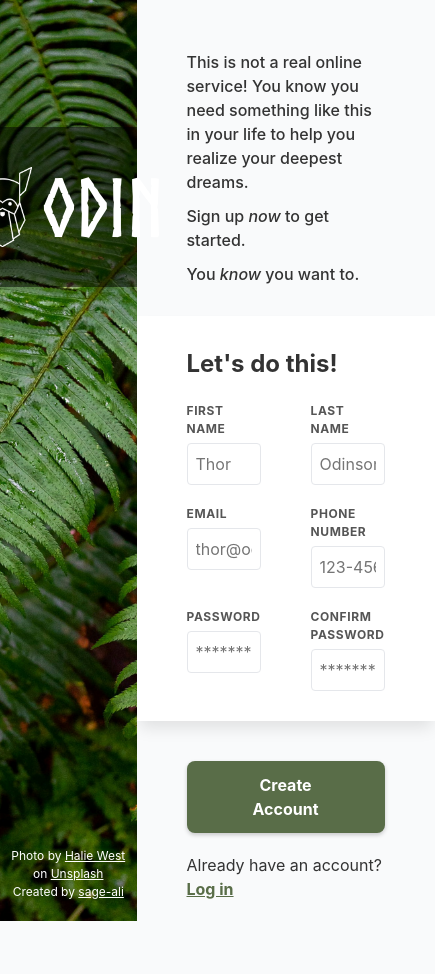
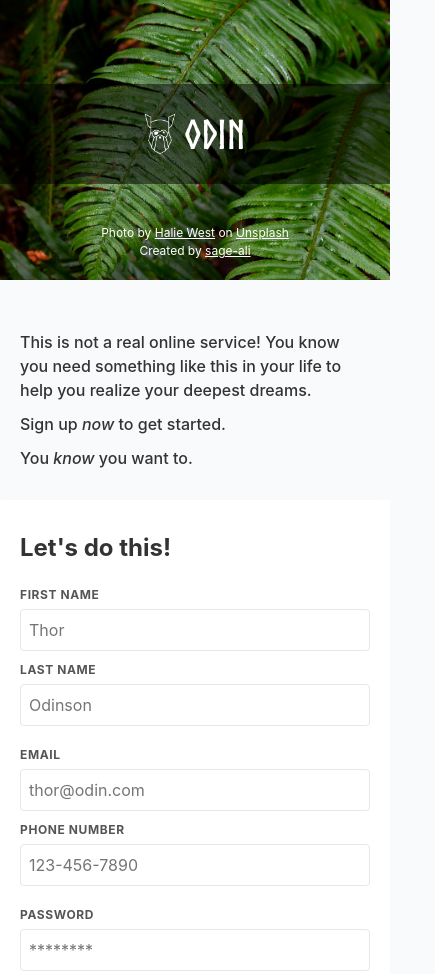
Before and after one commit to sage-ali/odin-project, a plain HTML site: page sign-up-form/index.html in a window 390 px wide. Shown: the top 974 px of the page, 435 px wide, since content can reach past the window. Before the commit the page ends 921 px from the top, so only its background shows below. Drawn offline with nearby package versions, Linux system fonts and the light colour scheme.

Commit message:
style(sign-up-form): add responsiveness to the form

```diff
--- a/sign-up-form/styles/style.css
+++ b/sign-up-form/styles/style.css
@@ -350,8 +350,38 @@ body {
    6. Responsive tweaks
 ========================================= */
 
-@media (max-width: 600px) {
+@media (max-width: 768px) {
+  .split-screen {
+    flex-direction: column;
+  }
+  .sidebar {
+    flex: none;
+    gap: 3rem;
+  }
+
+  .sidebar__logo-container {
+    margin-top: 10vh;
+    padding: 2rem 2rem;
+  }
+
+  .sidebar__logo-img {
+    height: 4rem;
+    width: auto;
+  }
+
+  .sidebar__logo-text {
+    font-family: var(--font-heading);
+    font-size: 4rem;
+  }
+
+  .form__row {
+    flex-direction: column;
+    gap: var(--space-sm);
+  }
+  .main__header,
+  .main__form-container,
+  .main__footer {
+    padding-left: var(--space-md);
+    padding-right: var(--space-md);
+  }
 }
-
-@media (min-width: 768px) {
-}
```
